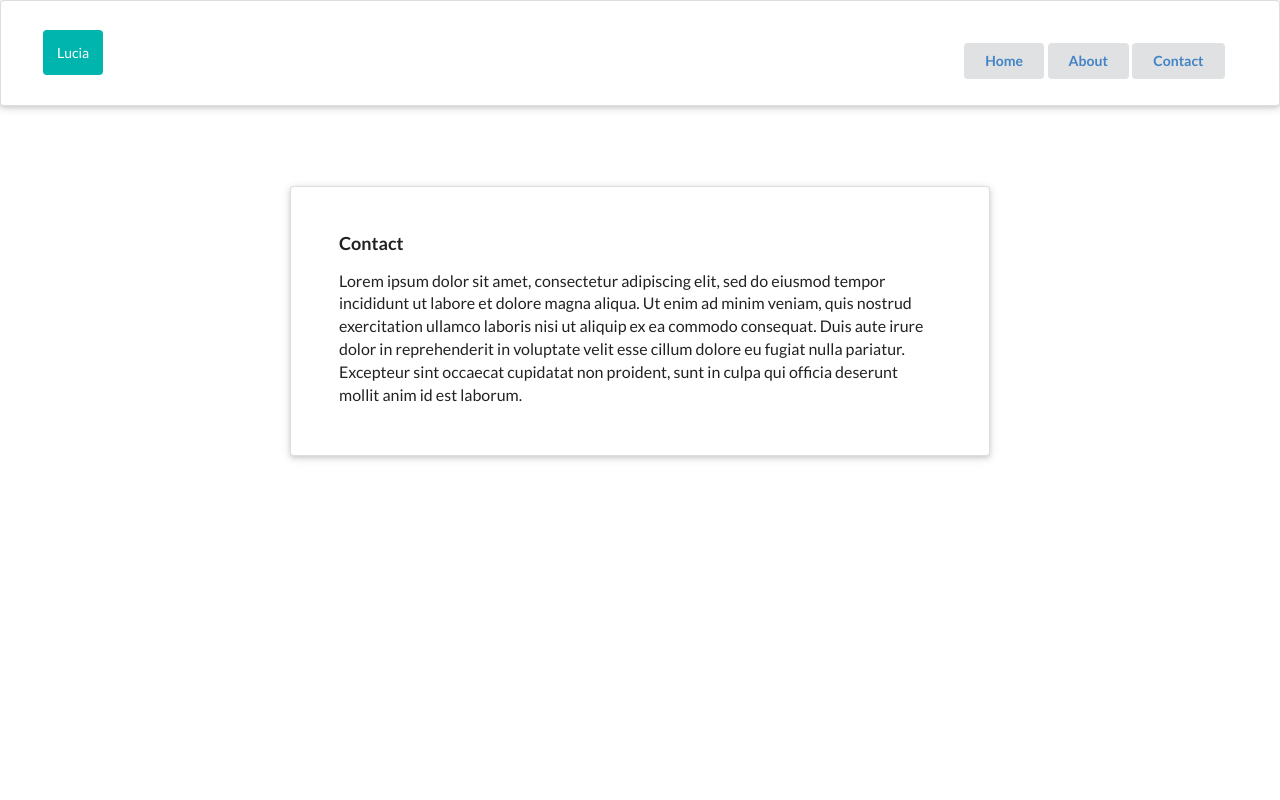
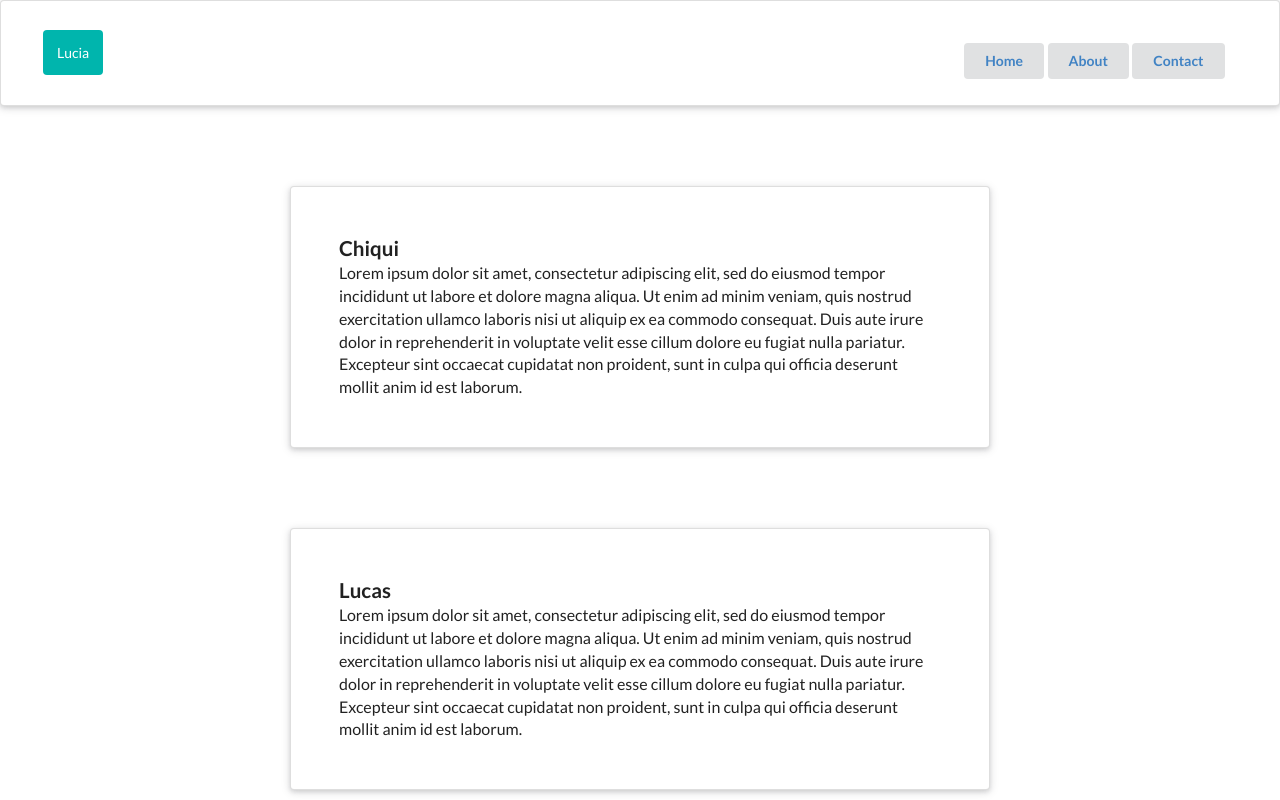
Before and after one commit to LUCIALOPEZAMAYOL/proyecto-react-router, a React (Create React App) app: page /contact in a window 1280 px wide. Built offline with nearby package versions, Linux system fonts and the light colour scheme.

Commit message:
Parametros de rutas

```diff
--- a/src/App.js
+++ b/src/App.js
@@ -4,6 +4,7 @@ import Navbar from './components/Navbar';
 import Home from './components/Home';
 import About from './components/About';
 import Contact from './components/Contact';
+import Card from './components/Card';
 
 function App() {
   return (
@@ -11,11 +12,11 @@ function App() {
       <div className="App">
         <Navbar />
         <Routes>
-          <Route path='/' element={<Home />} />
+          <Route exact path='/' element={<Home />} />
           <Route path='/about' element={<About />} />
           <Route path='/contact' element={<Contact />} />
+          <Route path='/card/:user' element={<Card/>} />
         </Routes>
-
       </div>
     </BrowserRouter>
 
--- /dev/null
+++ b/src/components/Card.js
@@ -0,0 +1,16 @@
+import React from "react";
+import { useParams } from "react-router-dom";
+
+const Card = () => {
+   let {user} = useParams();
+
+    return (
+        <div className="ui raised very padded text container segment"
+        style={{marginTop:'80px'}}
+        >
+            <h3 className="ui header">{user}</h3>
+        </div>
+    )
+}
+
+export default Card;
--- a/src/components/Contact.js
+++ b/src/components/Contact.js
@@ -1,12 +1,31 @@
 import React from "react";
+import { Link } from "react-router-dom";
+//import { useNavigate } from "react-router-dom";
 
 const Contact = () => {
+
+    // al hacer click en contact pasaran 2seg y se cambiara a la vista de about
+    /*let navigate = useNavigate();
+        useEffect(() => {
+            setTimeout(() => {
+                navigate("/about");
+            }, 2000);
+        }, [navigate]);*/
+
     return(
-        <div className="ui raised very padded text container segment"
-        style={{marginTop:'80px'}}
-        >
-            <h3 className="ui header">Contact</h3>
-            <p>Lorem ipsum dolor sit amet, consectetur adipiscing elit, sed do eiusmod tempor incididunt ut labore et dolore magna aliqua. Ut enim ad minim veniam, quis nostrud exercitation ullamco laboris nisi ut aliquip ex ea commodo consequat. Duis aute irure dolor in reprehenderit in voluptate velit esse cillum dolore eu fugiat nulla pariatur. Excepteur sint occaecat cupidatat non proident, sunt in culpa qui officia deserunt mollit anim id est laborum.</p>
+        <div>
+            <div className="ui raised very padded text container segment"
+            style={{marginTop:'80px'}}
+            >
+                <Link to='/card/chiqui' className="ui header">Chiqui</Link>
+                <p>Lorem ipsum dolor sit amet, consectetur adipiscing elit, sed do eiusmod tempor incididunt ut labore et dolore magna aliqua. Ut enim ad minim veniam, quis nostrud exercitation ullamco laboris nisi ut aliquip ex ea commodo consequat. Duis aute irure dolor in reprehenderit in voluptate velit esse cillum dolore eu fugiat nulla pariatur. Excepteur sint occaecat cupidatat non proident, sunt in culpa qui officia deserunt mollit anim id est laborum.</p>
+            </div>
+            <div className="ui raised very padded text container segment"
+            style={{marginTop:'80px'}}
+            >
+                <Link to='/card/lucas' className="ui header">Lucas</Link>
+                <p>Lorem ipsum dolor sit amet, consectetur adipiscing elit, sed do eiusmod tempor incididunt ut labore et dolore magna aliqua. Ut enim ad minim veniam, quis nostrud exercitation ullamco laboris nisi ut aliquip ex ea commodo consequat. Duis aute irure dolor in reprehenderit in voluptate velit esse cillum dolore eu fugiat nulla pariatur. Excepteur sint occaecat cupidatat non proident, sunt in culpa qui officia deserunt mollit anim id est laborum.</p>
+            </div>
         </div>
     )
 };
--- a/src/components/Navbar.js
+++ b/src/components/Navbar.js
@@ -3,11 +3,11 @@ import { Link, NavLink } from "react-router-dom";
 const Navbar = () => {
     return(
         <nav className="ui raised very padded segment">
-            <Link className="ui teal inverted segment" href="/">Lucia</Link>
+            <Link className="ui teal inverted segment" to="/">Lucia</Link>
             <div className="ui right floated header">
-                <button className="ui button"><Link href="/">Home</Link></button>
-                <button className="ui button"><NavLink href="/about">About</NavLink></button>
-                <button className="ui button"><a href="/contact">Contact</a></button>
+                <button className="ui button"><Link to="/">Home</Link></button>
+                <button className="ui button"><NavLink to="/about">About</NavLink></button>
+                <button className="ui button"><Link to="/contact">Contact</Link></button>
             </div>
 
         </nav>
```
